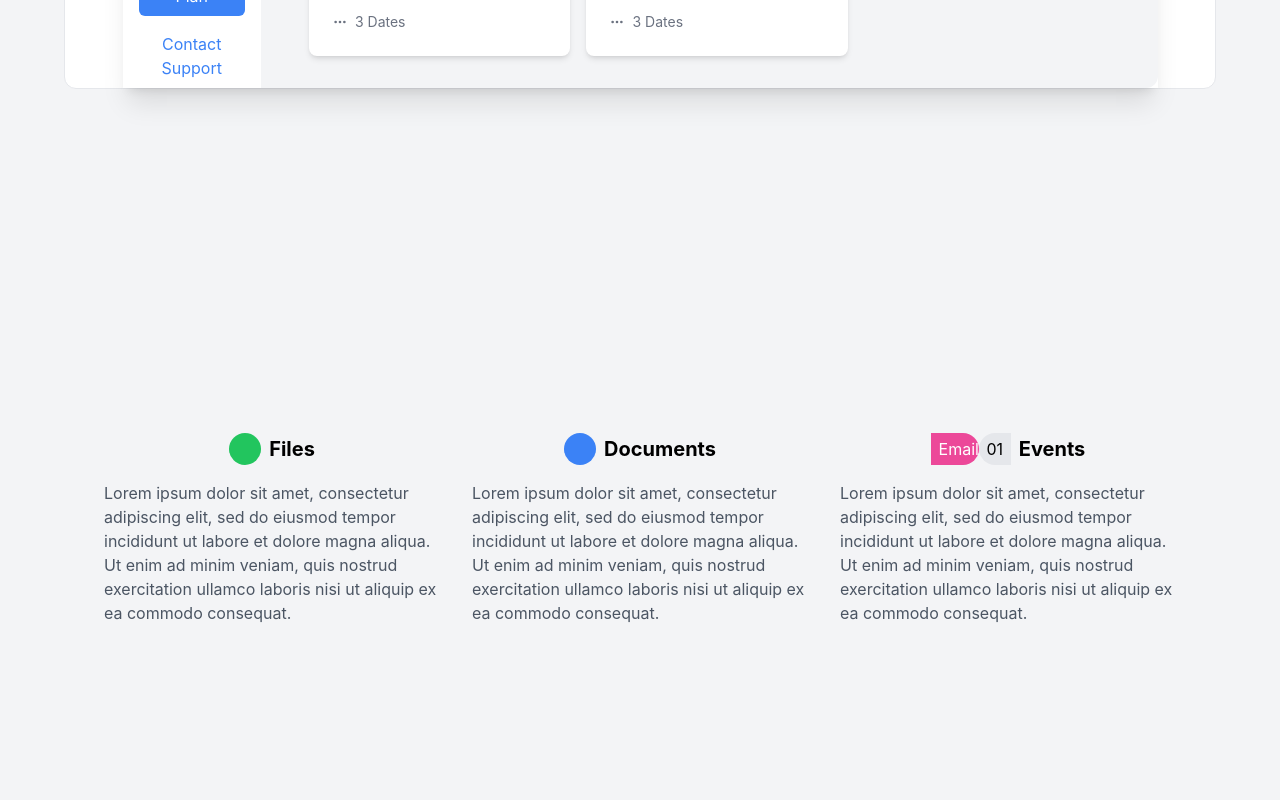
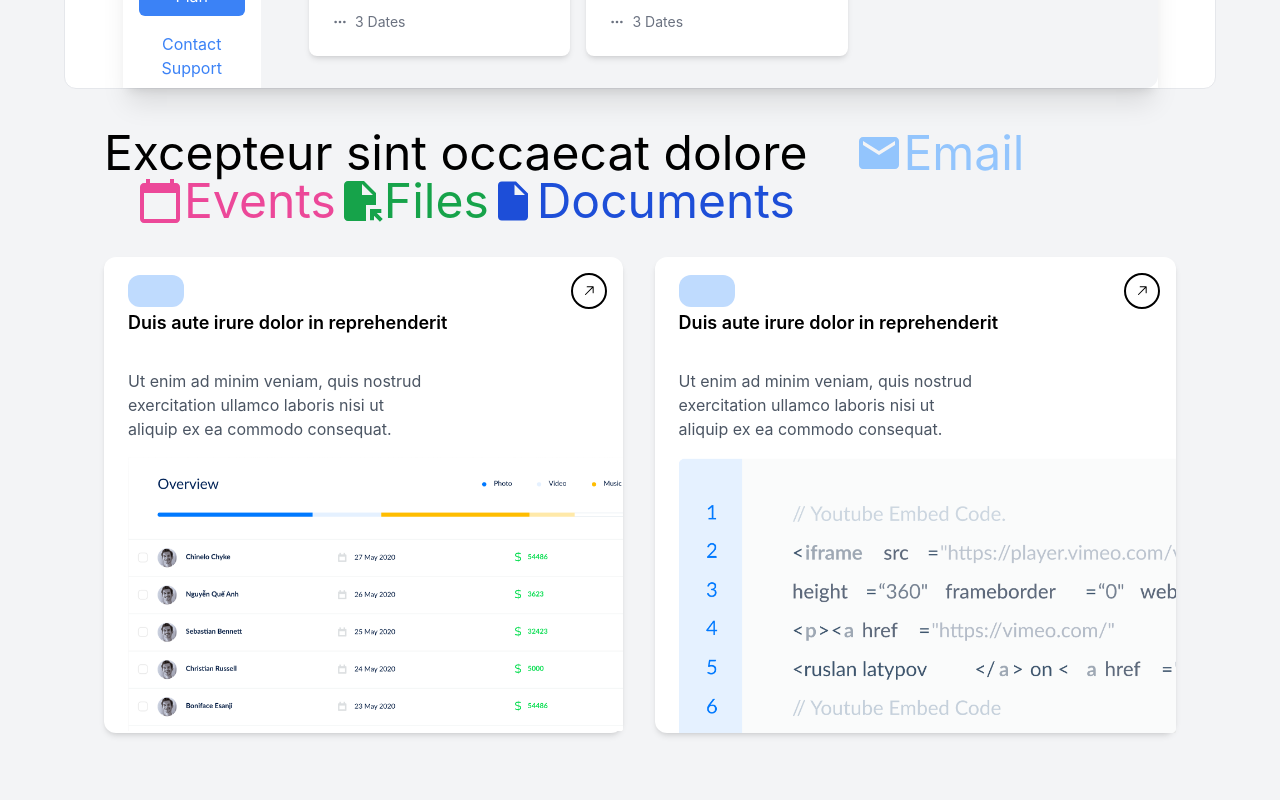
Before and after one commit to onkar2405/assignment-submission, a React (Create React App) app: page / in a window 1280 px wide. Shown: the part 1580-2380 px from the top of the page. Built offline with nearby package versions, Linux system fonts and the light colour scheme.

Commit message:
Path Opt

```diff
--- a/src/components/Content.jsx
+++ /dev/null
@@ -1,60 +0,0 @@
-import React from "react";
-
-const Content = () => {
-  return (
-    <div className="bg-gray-100 h-screen flex justify-center items-center">
-      <div className="flex space-x-8">
-        <div className="flex flex-col items-center">
-          <div className="flex items-center">
-            <div className="bg-green-500 w-8 h-8 rounded-full flex justify-center items-center text-white">
-              <i className="fas fa-folder-open"></i>
-            </div>
-            <p className="text-xl font-bold ml-2">Files</p>
-          </div>
-          <p className="text-gray-600 mt-4">
-            Lorem ipsum dolor sit amet, consectetur adipiscing elit, sed do
-            eiusmod tempor incididunt ut labore et dolore magna aliqua. Ut enim
-            ad minim veniam, quis nostrud exercitation ullamco laboris nisi ut
-            aliquip ex ea commodo consequat.
-          </p>
-        </div>
-
-        <div className="flex flex-col items-center">
-          <div className="flex items-center">
-            <div className="bg-blue-500 w-8 h-8 rounded-full flex justify-center items-center text-white">
-              <i className="fas fa-file-alt"></i>
-            </div>
-            <p className="text-xl font-bold ml-2">Documents</p>
-          </div>
-          <p className="text-gray-600 mt-4">
-            Lorem ipsum dolor sit amet, consectetur adipiscing elit, sed do
-            eiusmod tempor incididunt ut labore et dolore magna aliqua. Ut enim
-            ad minim veniam, quis nostrud exercitation ullamco laboris nisi ut
-            aliquip ex ea commodo consequat.
-          </p>
-        </div>
-
-        <div className="flex flex-col items-center">
-          <div className="flex items-center">
-            <div className="bg-pink-500 w-12 h-8 rounded-r-full flex justify-center items-center text-white">
-              <i className="far fa-envelope"></i>
-              <p className="ml-2">Email</p>
-            </div>
-            <div className="bg-gray-200 w-8 h-8 rounded-l-full flex justify-center items-center text-black">
-              <p>01</p>
-            </div>
-            <p className="text-xl font-bold ml-2">Events</p>
-          </div>
-          <p className="text-gray-600 mt-4">
-            Lorem ipsum dolor sit amet, consectetur adipiscing elit, sed do
-            eiusmod tempor incididunt ut labore et dolore magna aliqua. Ut enim
-            ad minim veniam, quis nostrud exercitation ullamco laboris nisi ut
-            aliquip ex ea commodo consequat.
-          </p>
-        </div>
-      </div>
-    </div>
-  );
-};
-
-export default Content;
--- /dev/null
+++ b/src/components/secondpage/Content.jsx
@@ -0,0 +1,27 @@
+import React from "react";
+import { IoMdDocument } from "react-icons/io";
+import { MdCalendarToday, MdEmail, MdFileOpen } from "react-icons/md";
+
+const Content = () => {
+  return (
+    <div>
+      <h1 className="flex flex-wrap text-5xl">
+        Excepteur sint occaecat dolore
+        <span className="ml-12 flex items-center text-blue-300">
+          <MdEmail /> Email
+        </span>
+        <span className="ml-8 flex items-center text-pink-500">
+          <MdCalendarToday /> Events
+        </span>
+        <span className="flex items-center text-green-600">
+          <MdFileOpen /> Files
+        </span>
+        <span className="flex items-center text-blue-700">
+          <IoMdDocument /> Documents
+        </span>
+      </h1>
+    </div>
+  );
+};
+
+export default Content;
--- a/src/components/FeatureCard.jsx
+++ b/src/components/secondpage/FeatureCard.jsx
@@ -1,5 +1,5 @@
 import React from "react";
-import CardButton from "./Common/CardButton";
+import CardButton from "../Common/CardButton";
 
 const FeatureCard = ({ src }) => {
   return (
--- a/src/components/JobCard.jsx
+++ b/src/components/secondpage/JobCard.jsx
@@ -1,5 +1,5 @@
 import React from "react";
-import CardButton from "./Common/CardButton";
+import CardButton from "../Common/CardButton";
 
 const JobCard = ({ name }) => {
   return (
```
Also changed, not shown: src/components/SecondPage.jsx (+4 -4 lines), src/components/secondpage/ArrowCard.jsx (renamed from src/components/ArrowCard.jsx), src/components/secondpage/ArrowCardsWrapper.jsx (renamed from src/components/ArrowCardsWrapper.jsx), src/components/secondpage/Carousel.jsx (renamed from src/components/Carousel.jsx), src/components/secondpage/JobCardWrapper.jsx (renamed from src/components/JobCardWrapper.jsx).
